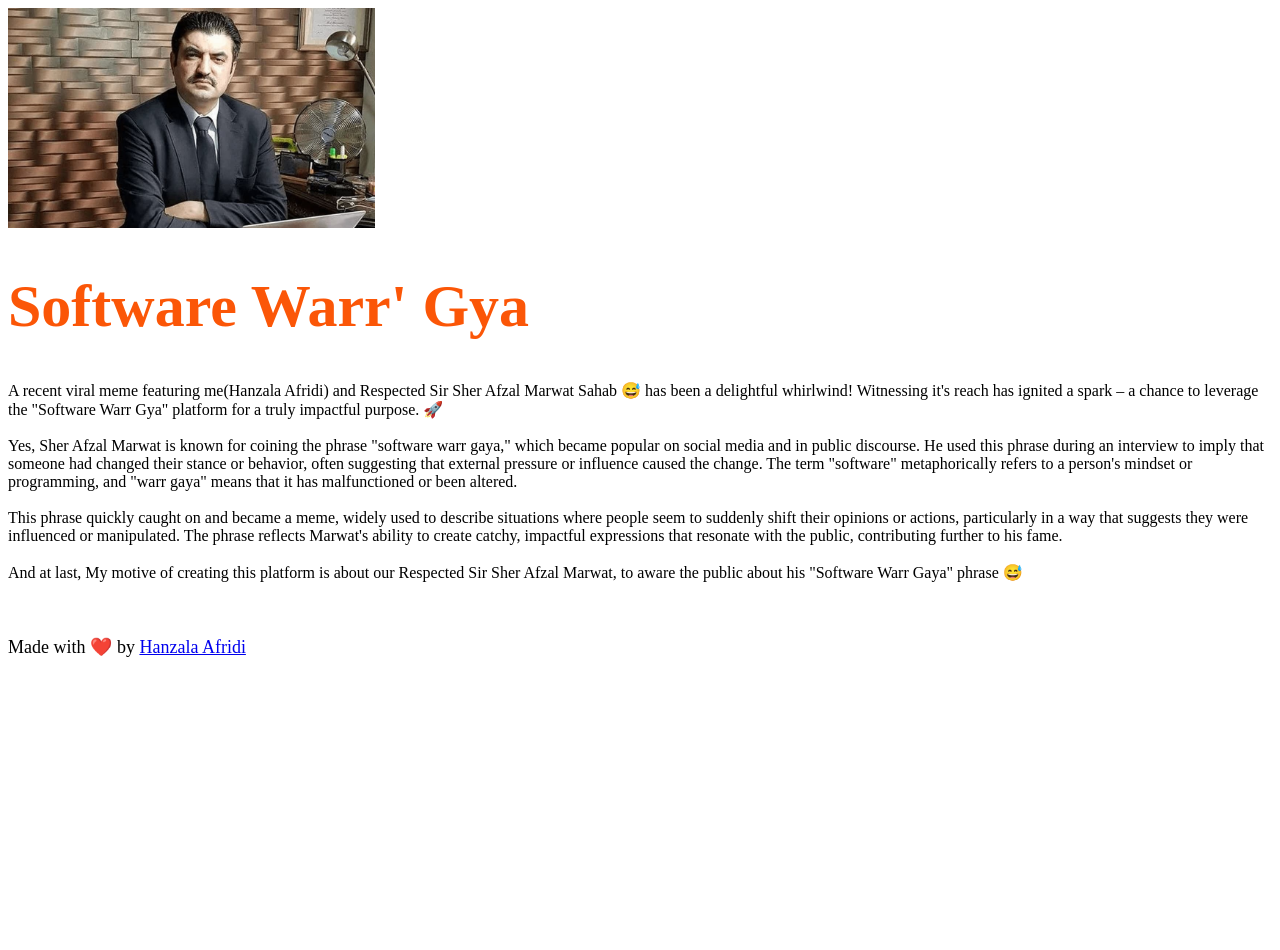
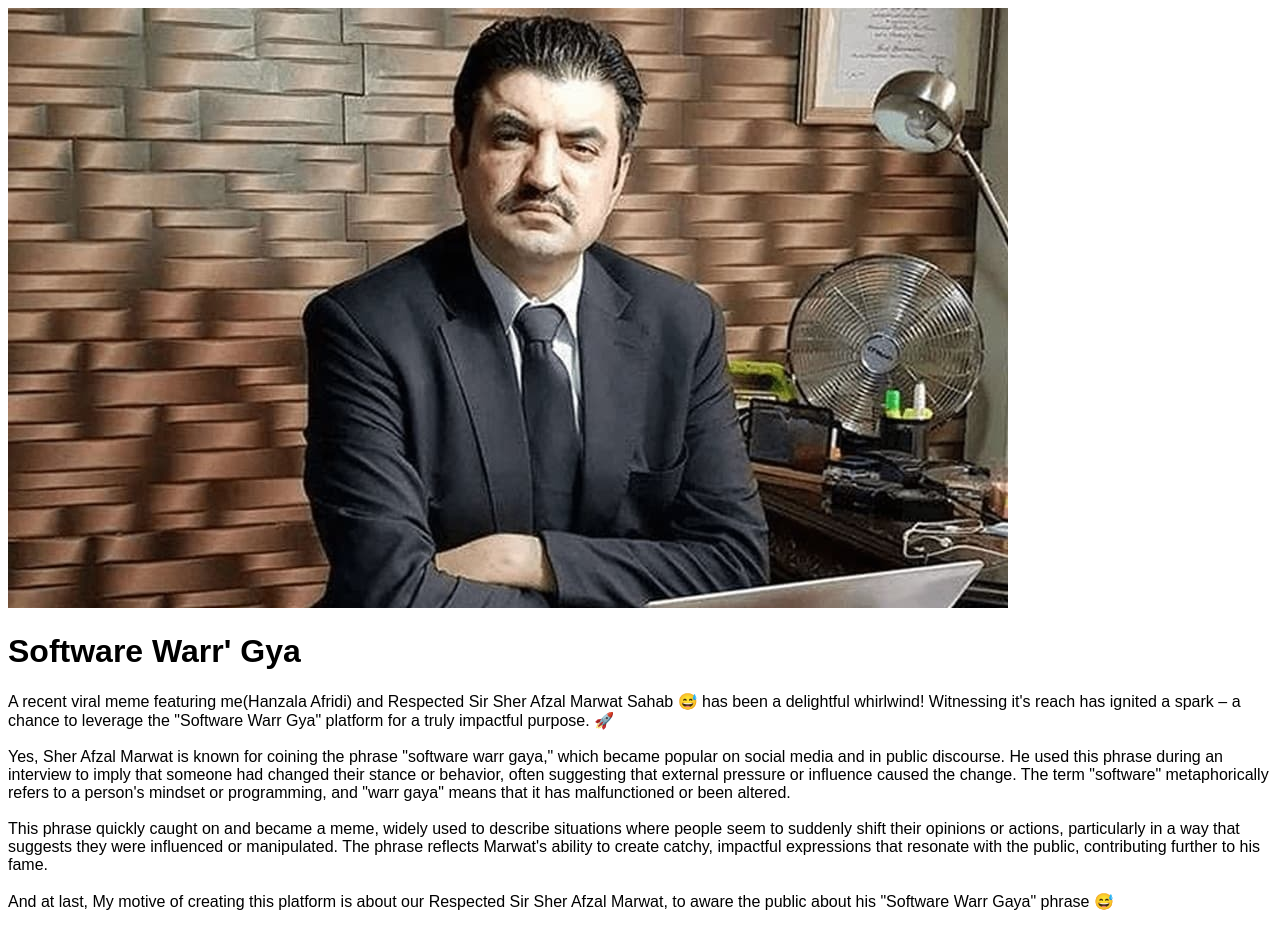
Before and after one commit to Hanzala-Afridi/Software-Warr-Gye, a plain HTML site: page index.html in a window 1280 px wide. Shown: the top 950 px of the page. Before the commit the page ends 800 px from the top, so only its background shows below. Drawn offline with Linux system fonts and the light colour scheme.

Commit message:
Update index.html

```diff
--- a/index.html
+++ b/index.html
@@ -16,11 +16,11 @@
 
 <body>
     <div class="text-center 1">
-        <img class="Photo" src="Hero (2).jpg" alt="Software Warr Gya" height="220px">
-        <h1 style="font-family: poppins; font-weight: 600; font-size: 60px; color: #fb5607;">Software Warr' Gya</h1>
+        <img class="Photo" src="Hero (2).jpg" alt="Software Warr Gya">
+        <h1 >Software Warr' Gya</h1>
     </div>
     <div class="text-center 2">
-        <p style="font-family: poppins; font-size: 16px; font-weight: 300;">
+        <p>
         A recent viral meme featuring me(Hanzala Afridi) and Respected Sir Sher Afzal Marwat Sahab 😅 has been a
             delightful whirlwind! Witnessing it's reach has ignited a spark – a chance to leverage the "Software Warr
             Gya" platform for a truly impactful purpose. 🚀
```
